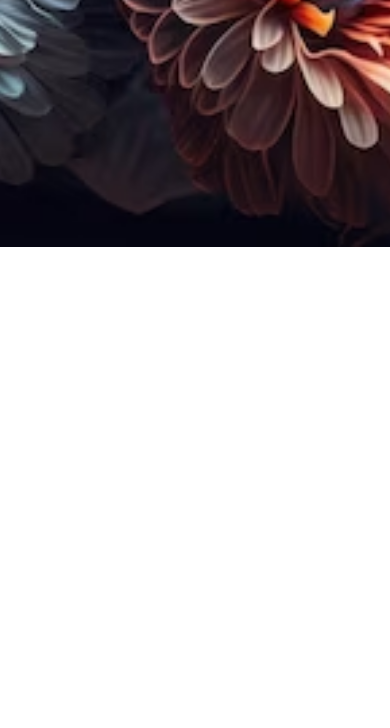
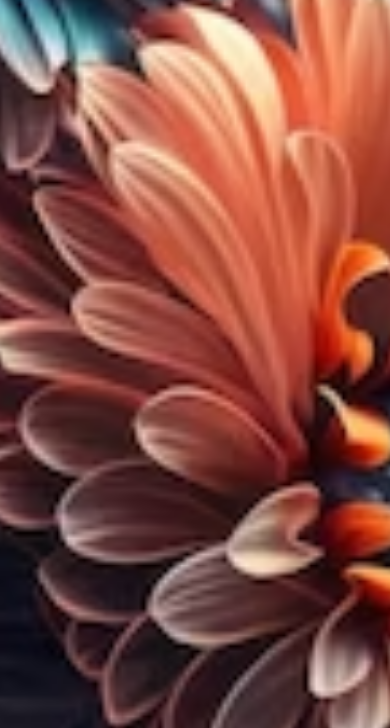
Before and after one commit to antonielsoares/logim, a plain HTML site: page index.html in a window 390 px wide. Shown: the part 597-1325 px from the top of the page. Before the commit the page ends 844 px from the top, so only its background shows below. Drawn offline with Linux system fonts and the light colour scheme.

Commit message:
Add files via upload

```diff
--- a/scr/css/responsivo.css
+++ b/scr/css/responsivo.css
@@ -1,8 +1,13 @@
 @media screen and (max-width: 380px) {
     .tela-logim > h3{
         font-size: 5px;
+    }
+}
+@media screen and (max-width: 700px) {
+    .bg{
+        width: 100%;
+        height: 200vh;
 
 
     }
-
 }
```
